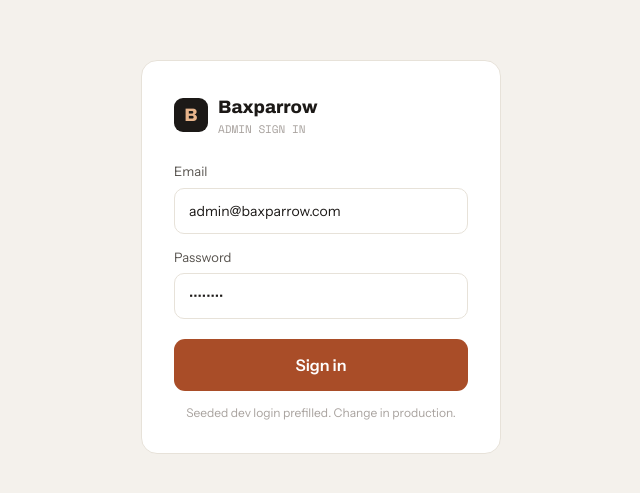
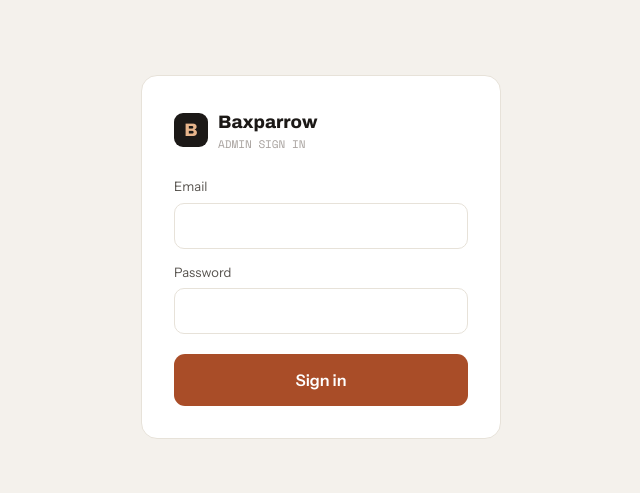
Before and after one commit to Aakash-Sondagar/baxparrow, a React (Vite) app in the folder apps/web/: page /admin in a window 1280 px wide. Shown: the part 143-636 px from the top of the page, without its empty margins (319-959 px from the left). Built offline with nearby package versions, Linux system fonts and the light colour scheme; no server answers.

Commit message:
Update AdminLogin.tsx

```diff
--- a/apps/web/src/routes/admin/AdminLogin.tsx
+++ b/apps/web/src/routes/admin/AdminLogin.tsx
@@ -2,8 +2,8 @@
 import { useAuth } from "../../features/auth/AuthContext";
 export default function AdminLogin() {
   const { login } = useAuth();
-  const [email, setEmail] = useState("admin@baxparrow.com");
-  const [password, setPassword] = useState("admin123");
+  const [email, setEmail] = useState("");
+  const [password, setPassword] = useState("");
   const [err, setErr] = useState("");
   const [busy, setBusy] = useState(false);
   const field = "mt-1.5 w-full rounded-[10px] border border-border px-3.5 py-3 text-sm outline-none";
@@ -20,12 +20,11 @@
           <div><div className="font-display text-lg font-extrabold">Baxparrow</div><div className="font-mono text-[11px] text-muted2">ADMIN SIGN IN</div></div>
         </div>
         <label className="text-[13px] text-text3">Email</label>
-        <input value={email} onChange={e => setEmail(e.target.value)} className={field} />
+        <input type="email" autoComplete="username" value={email} onChange={e => setEmail(e.target.value)} className={field} />
         <label className="mt-3.5 block text-[13px] text-text3">Password</label>
-        <input type="password" value={password} onChange={e => setPassword(e.target.value)} className={field} />
+        <input type="password" autoComplete="current-password" value={password} onChange={e => setPassword(e.target.value)} className={field} />
         {err && <div className="mt-3 text-[13px] text-danger">{err}</div>}
         <button disabled={busy} className="mt-5 w-full cursor-pointer rounded-[11px] border-none bg-cognac p-3.5 font-bold text-white disabled:opacity-60">{busy ? "Signing in…" : "Sign in"}</button>
-        <p className="mt-3.5 text-center text-xs text-muted2">Seeded dev login prefilled. Change in production.</p>
       </form>
     </div>
   );
```
